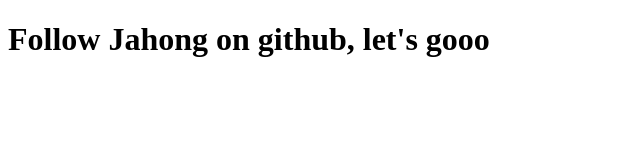
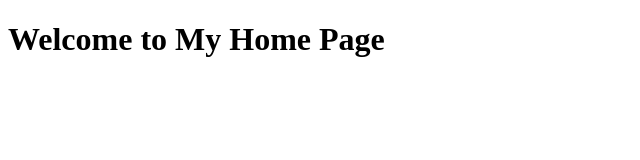
Before and after one commit to hay-man/Personal-Website-Resume-Portfolio, a plain HTML site: page index.html in a window 1280 px wide. Shown: the whole page, without its empty margins (0-640 px from the left). Drawn offline with Linux system fonts and the light colour scheme.

Commit message:
plan homepage

```diff
--- a/index.html
+++ b/index.html
@@ -7,6 +7,13 @@
     <title>Jahong Liu</title>
   </head>
   <body>
-    <h1>Follow Jahong on github, let's gooo</h1>
+    <!-- Navbar -->
+    <!-- Home -->
+    <h1>Welcome to My Home Page</h1>
+    <!-- Education -->
+    <!-- Skills -->
+    <!-- Working Experiences -->
+    <!-- Projects -->
+    <!-- Contact -->
   </body>
 </html>
```
